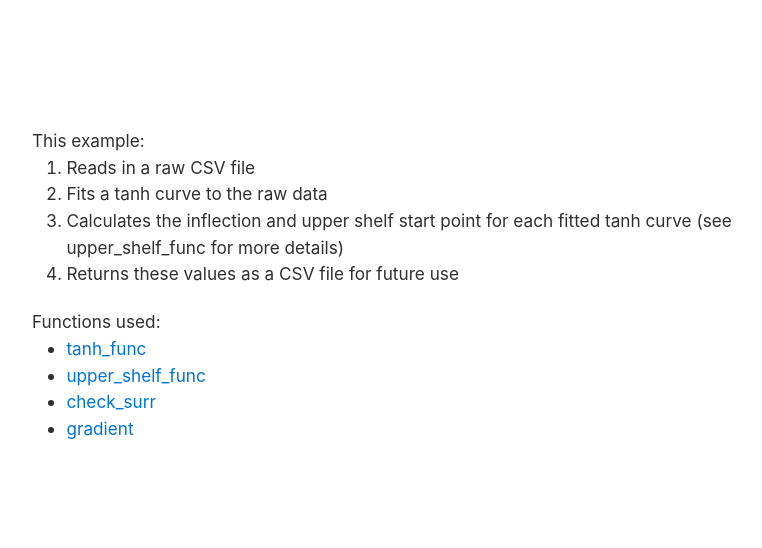
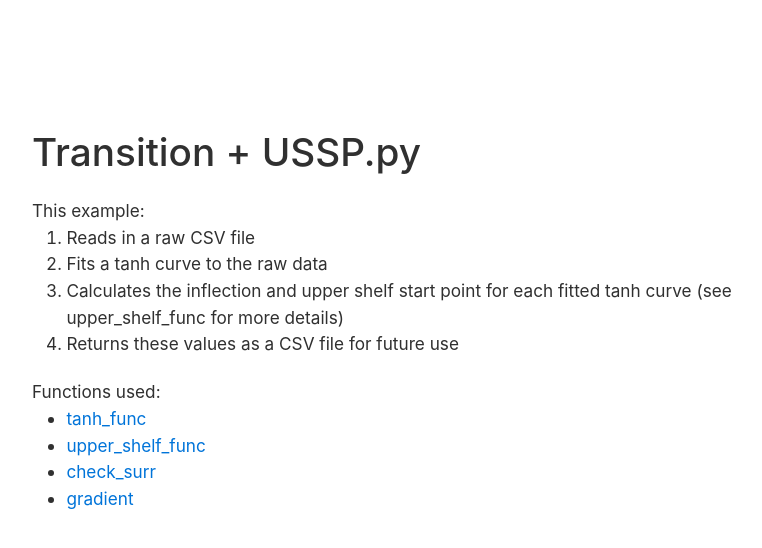
Before and after one commit to Ennuk3/NeuralNetworkDataPrep, a plain HTML site: page docs/Transition + USSP.html in a window 1280 px wide. Shown: the whole page, without its empty margins (224-986 px from the left). Drawn offline with Linux system fonts and the light colour scheme.

Commit message:
Added heading

```diff
--- a/docs/Transition + USSP.html
+++ b/docs/Transition + USSP.html
@@ -5,6 +5,7 @@
     <title>Transition + USSP.py</title>
   </head>
   <body>
+    <h2>Transition + USSP.py</h2>
     This example:<br>
     <ol>
       <li>Reads in a raw CSV file</li>
```
